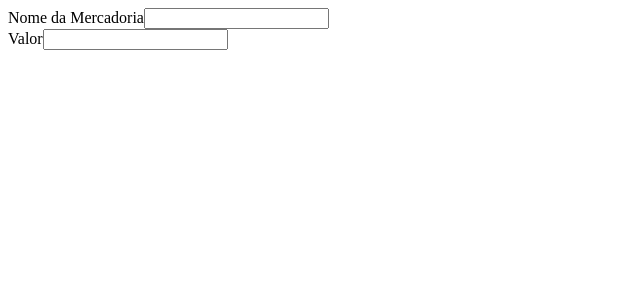
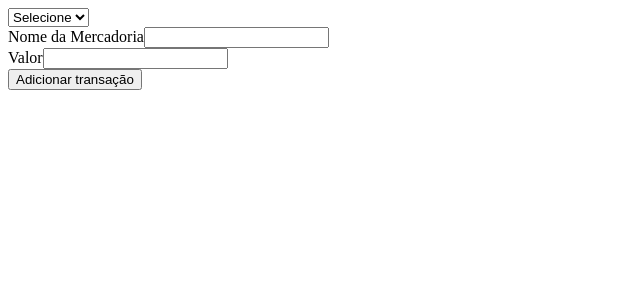
Before and after one commit to YaOliveira/controle-financeiro, a React (Create React App) app: page / in a window 1280 px wide. Shown: the top 300 px of the page, without its empty margins (0-640 px from the left). Built offline with nearby package versions, Linux system fonts and the light colour scheme.

Commit message:
feat(form): create select

```diff
--- a/src/App.js
+++ b/src/App.js
@@ -1,16 +1,22 @@
 import './index.css'
-import ReactDom from 'react-dom'
 import React from 'react'
 import Input from './components/Form/input';
+import Select from './components/Form/Select';
 
 const App = () => {
     const [commodity_name, setName] = React.useState('');
     const [commodity_value, setValue] = React.useState('');
+    const [action, setAction] = React.useState('');
 
     return(
         <form>
+            <Select options= {['Compra', 'Venda']}
+                value={action}
+                setValue={setAction}
+            />
             <Input id="commodity_name" label="Nome da Mercadoria" value={commodity_name} setValue={setName}/>
             <Input id="commodity_value" label="Valor" value={commodity_value} setValue={setValue}/>
+            <button>Adicionar transação</button>
         </form>
     )
 }
--- /dev/null
+++ b/src/components/Form/Select.jsx
@@ -0,0 +1,24 @@
+import React from 'react';
+
+const Select = ({ options, value, setValue }) => {
+
+    return (
+        <select
+            value={value}
+            onChange={({target}) => setValue(target.value)}
+        >
+            <option value="" disabled>
+                Selecione
+            </option>
+            {options.map((option => (
+                <option
+                    key={option}
+                    value={option}>{option}
+                </option>
+            )))
+            }
+        </select>
+    );
+};
+
+export default Select;
```
Also changed, not shown: src/components/Form/input.jsx (+7 -1 lines), 1 other file (tests, documents, lock files or other folders).
